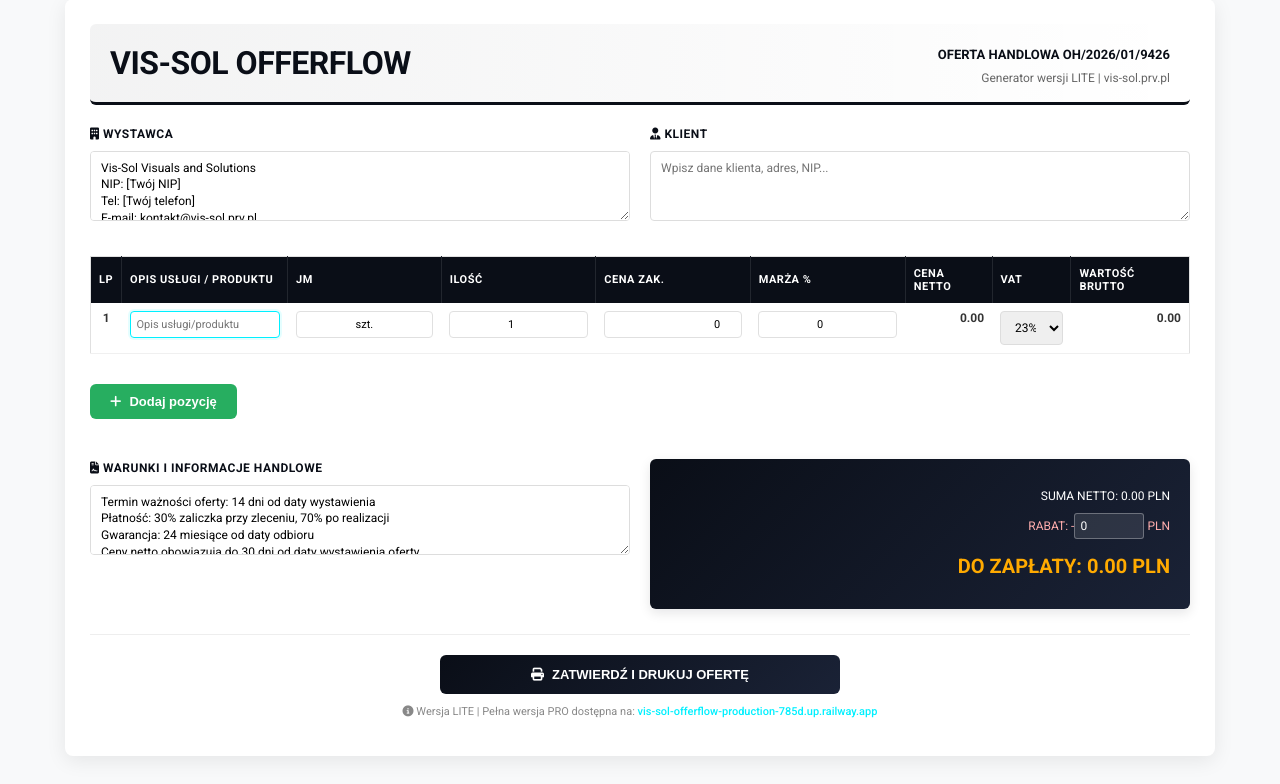
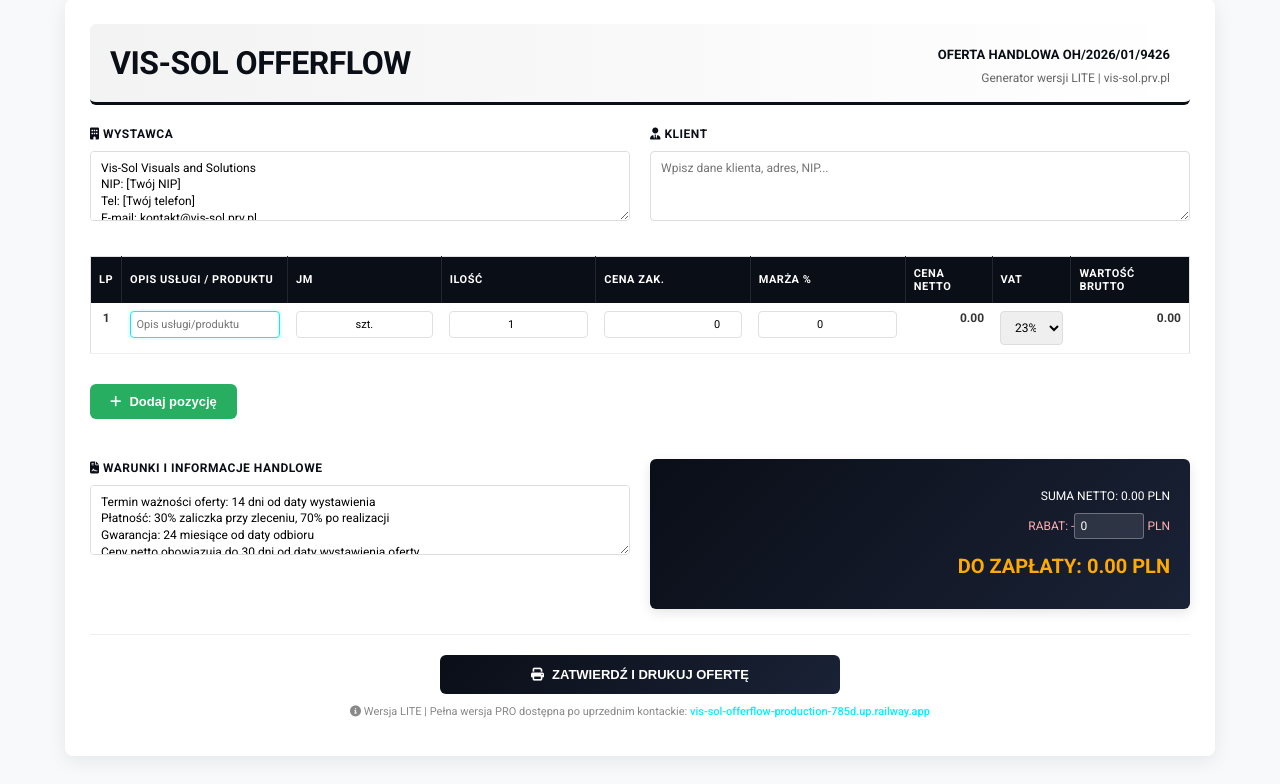
Before and after one commit to kosior3x/VIS-SOL-OfferFlow, a Flask app: page / in a window 1280 px wide. Shown: the part 49-833 px from the top of the page. Run offline with Flask 2, Linux system fonts and the light colour scheme; some libraries are stand-ins or nearby versions.

Commit message:
Update index.html

```diff
--- a/templates/index.html
+++ b/templates/index.html
@@ -535,8 +535,8 @@
                 <i class="fas fa-print"></i> ZATWIERDŹ I DRUKUJ OFERTĘ
             </button>
             <p style="font-size: 11px; color: #888; margin-top: 10px;">
-                <i class="fas fa-info-circle"></i> Wersja LITE | Pełna wersja PRO dostępna na:
-                <a href="https://vis-sol-offerflow-production-785d.up.railway.app/" target="_blank" style="color: var(--vs-accent); text-decoration: none; font-weight: 500;">
+                <i class="fas fa-info-circle"></i> Wersja LITE | Pełna wersja PRO dostępna po uprzednim kontackie:
+                <a href="https://vis-sol.prv.pl" target="_blank" style="color: var(--vs-accent); text-decoration: none; font-weight: 500;">
                     vis-sol-offerflow-production-785d.up.railway.app
                 </a>
             </p>
```
